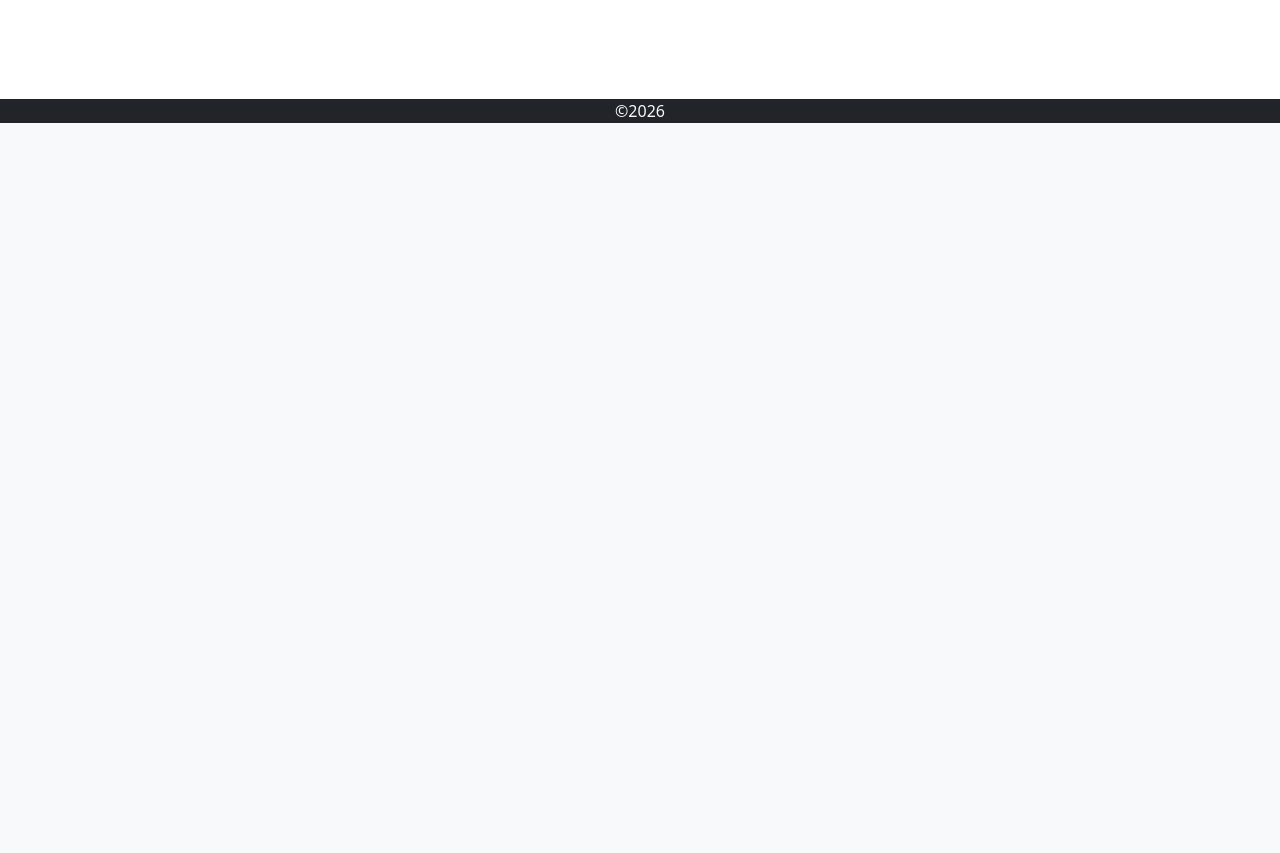
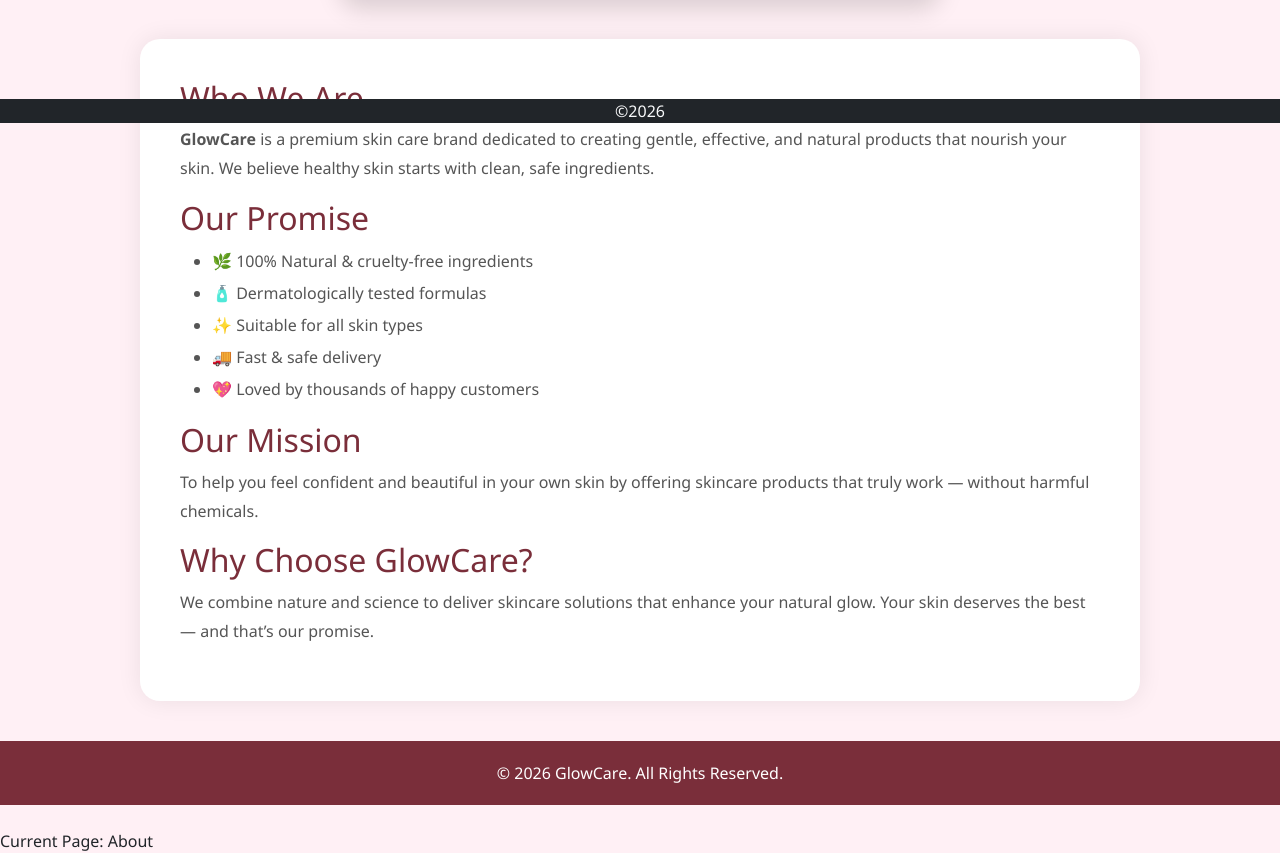
Before and after one commit to Harish6578/Django-B-shop, a Django app: page /about/ in a window 1280 px wide. Shown: the part 677-1530 px from the top of the page. Before the commit the page ends 800 px from the top, so only its background shows below. Run offline with Django 5.2, Linux system fonts and the light colour scheme.

Commit message:
Upadate files

```diff
--- a/mainapp/views.py
+++ b/mainapp/views.py
@@ -24,7 +24,7 @@ def aboutView(request):
     return render(request, template_name=template,context= context)
 
 def contactView(request):
-    template = 'mainapp/contact.html'
+    template = 'mainapp/contect.html'
     context={
         'current_page' : 'Contact'
     }
--- a/static/css/style.css
+++ b/static/css/style.css
@@ -0,0 +1,27 @@
+/* body{
+    display: none;
+} */
+
+
+.card-title {
+    display: flex;
+    justify-content: center;
+    align-items: center;
+
+}
+
+.card-text {
+    display: flex;
+    justify-content: center;
+    align-items: center;
+}
+
+.amount {
+    display: flex;
+    justify-content: center;
+    align-items: center;
+}
+.btn{  display: flex;
+    justify-content: center;
+    align-items: center;
+}
--- a/templates/base/includes/header.html
+++ b/templates/base/includes/header.html
@@ -10,6 +10,10 @@
                 <li class="nav-item">
                     <a class="nav-link {% if current_page == 'Home' %} active {% endif %}" aria-current="page"
                         href="{% url 'home_page' %}">Home</a>
+                </li>
+                 <li class="nav-item">
+                    <a class="nav-link {% if current_page == 'Product' %} active {% endif %}"
+                        href="{% url 'Product' %}">Product</a>
                 </li>
                 <li class="nav-item">
                     <a class="nav-link {% if current_page == 'About' %} active {% endif %}"
--- a/templates/mainapp/about.html
+++ b/templates/mainapp/about.html
@@ -6,7 +6,70 @@ Home
 
 
 {% block content %}
-This is Harish About Home Page....!
+<!DOCTYPE html>
+<html lang="en">
+<head>
+    <meta charset="UTF-8">
+    <title>About Us | GlowCare</title>
+</head>
+
+<body style="margin:0; font-family:'Segoe UI', Arial, sans-serif; background:#fff0f5;">
+
+    <!-- Header -->
+    <div style="background:#f8c1cc; padding:25px; text-align:center;">
+        <h1 style="margin:0; color:#7a2e3a;">About GlowCare</h1>
+        <p style="margin:8px 0 0; color:#8b3f4a;">Natural Skin Care You Can Trust</p>
+    </div>
+
+    <!-- Hero Section -->
+    <div style="text-align:center; padding:40px;">
+        <img src="https://images.unsplash.com/photo-1616394584738-fc6e612e71b2"
+             alt="Skin Care"
+             style="width:80%; max-width:600px; border-radius:20px; box-shadow:0 10px 25px rgba(0,0,0,0.15);">
+    </div>
+
+    <!-- Content -->
+    <div style="max-width:1000px; margin:auto; background:#ffffff; padding:40px; border-radius:20px; box-shadow:0 0 25px rgba(0,0,0,0.08);">
+
+        <h2 style="color:#7a2e3a;">Who We Are</h2>
+        <p style="color:#555; line-height:1.8;">
+            <b>GlowCare</b> is a premium skin care brand dedicated to creating
+            gentle, effective, and natural products that nourish your skin.
+            We believe healthy skin starts with clean, safe ingredients.
+        </p>
+
+        <h2 style="color:#7a2e3a;">Our Promise</h2>
+        <ul style="color:#555; line-height:2;">
+            <li>🌿 100% Natural & cruelty-free ingredients</li>
+            <li>🧴 Dermatologically tested formulas</li>
+            <li>✨ Suitable for all skin types</li>
+            <li>🚚 Fast & safe delivery</li>
+            <li>💖 Loved by thousands of happy customers</li>
+        </ul>
+
+        <h2 style="color:#7a2e3a;">Our Mission</h2>
+        <p style="color:#555; line-height:1.8;">
+            To help you feel confident and beautiful in your own skin by offering
+            skincare products that truly work — without harmful chemicals.
+        </p>
+
+        <h2 style="color:#7a2e3a;">Why Choose GlowCare?</h2>
+        <p style="color:#555; line-height:1.8;">
+            We combine nature and science to deliver skincare solutions that enhance
+            your natural glow. Your skin deserves the best — and that’s our promise.
+        </p>
+
+    </div>
+
+    <!-- Footer -->
+    <div style="background:#7a2e3a; color:#fff; text-align:center; padding:20px; margin-top:40px;">
+        <p style="margin:0;">© 2026 GlowCare. All Rights Reserved.</p>
+    </div>
+
+</body>
+</html>
+
+<!-- This is Harish About Home Page....! -->
 <br>
 Current Page: {{ current_page }}
 {% endblock %}
--- a/templates/mainapp/includes/carousel.html
+++ b/templates/mainapp/includes/carousel.html
@@ -13,8 +13,7 @@
         <div class="carousel-item {% if forloop.counter == 1 %}active{% endif %}">
             <img src="{{carousel_image.img.url}}" class="d-block w-100" alt="Carousel">
             <div class="carousel-caption d-none d-block"></div>
-            <h5>First slide label</h5>
-            <p>Some representative placeholder content for the first silde.</p>
+
         </div>
         {% endfor %}
 
--- a/templates/products/includes/productsCard.html
+++ b/templates/products/includes/productsCard.html
@@ -3,7 +3,7 @@
         <img src="{{product.thumbnail.url}}" class="card-img-top" alt="Products">
         <div class="card-body">
             <h5 class="card-title">{{product.title}}</h5>
-            <p class="card-text">{{product.desc}}</p>
+            <p class="card-text " style="height: 40px;">{{product.desc}}</p>
             <h2 class="amount text-success">₹ {{product.price}}</h2>
             <a href="#" class="btn btn-primary">Add to Cart</a>
         </div>
```
Also changed, not shown: templates/mainapp/contect.html (+63 -1 lines).
